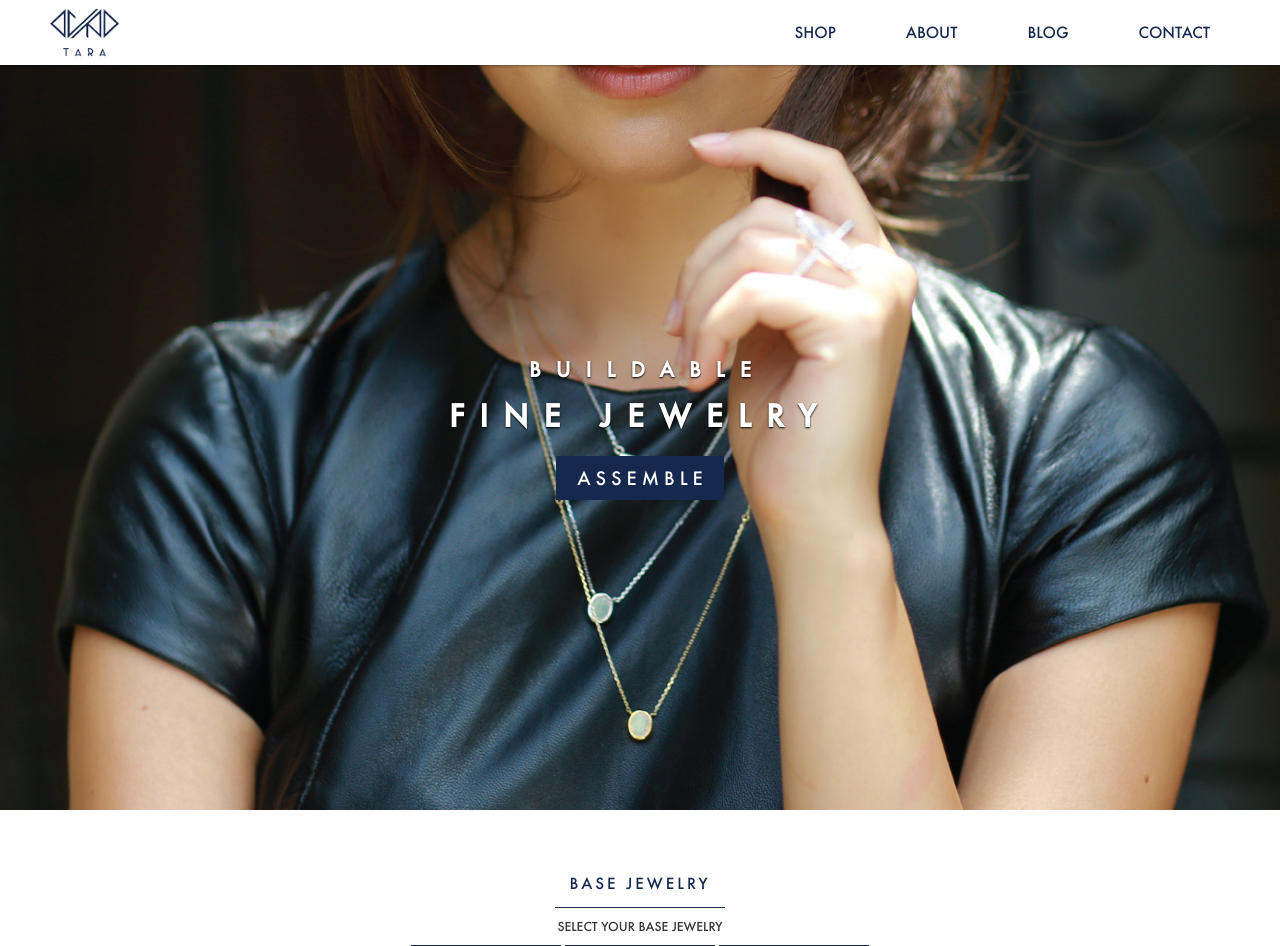
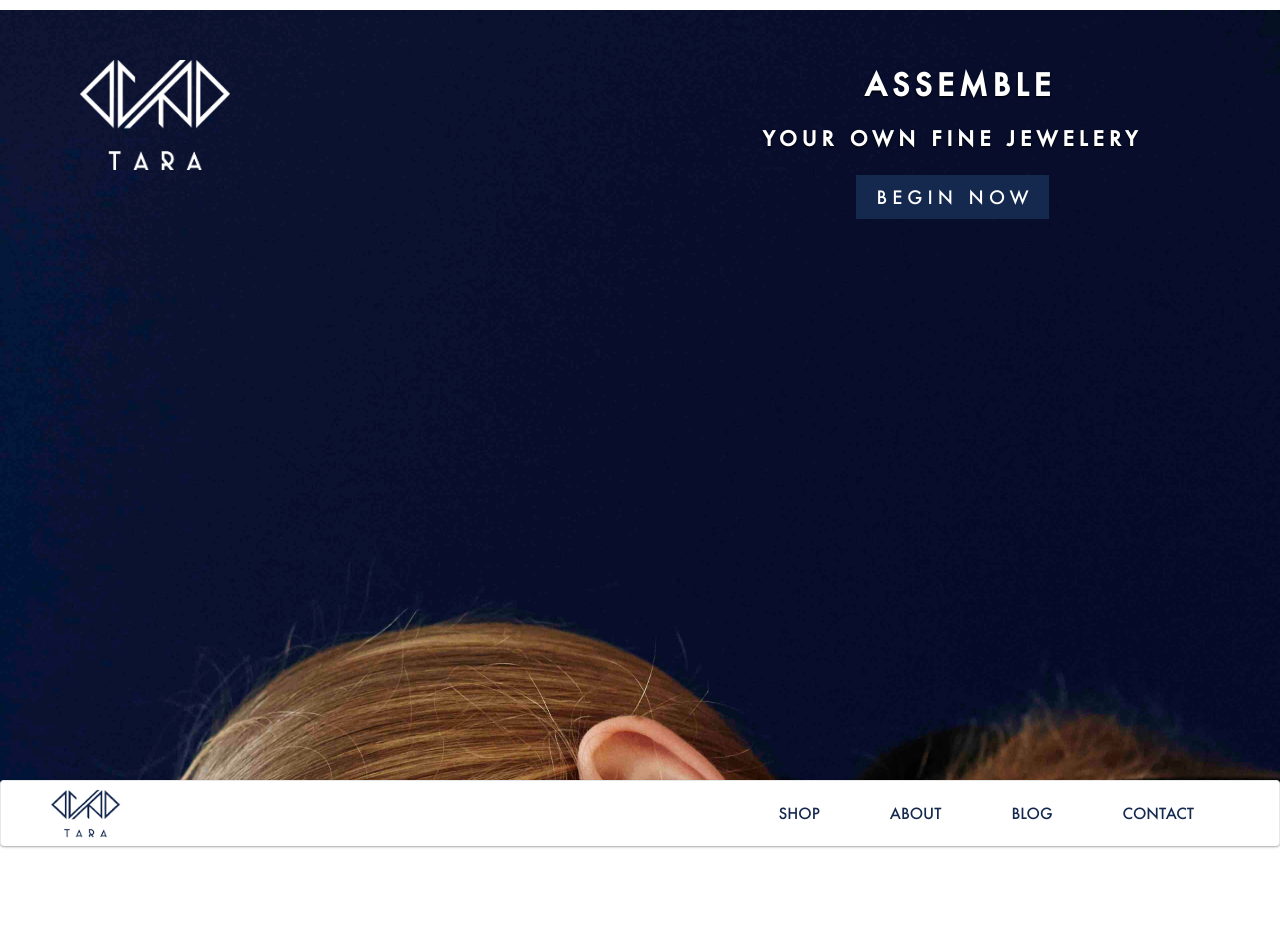
Before and after one commit to daveil/tara, a PHP site: page / in a window 1280 px wide. Shown: the top 946 px of the page. Run offline with PHP 8.4, Linux system fonts and the light colour scheme.

Commit message:
Layout adjustments

```diff
--- a/css/tara.css
+++ b/css/tara.css
@@ -72,13 +72,16 @@
 	display:block;
 	width:100% !important;
 }
-
+#jde-intro img{
+	width:150px;
+	margin-left:50px;
+}
 #jde-intro h2{
 	margin: 0;
     color: #fff;
     text-transform: uppercase;
     font-weight: bold;
-    letter-spacing: 15px;
+    letter-spacing: 5px;
     text-indent: 15px;
     line-height: 50px;
     font-size: 30px;
@@ -425,14 +428,14 @@
 
 .parallax {
     /* The background used */
-    background-image: url('../img/bgtara.jpg');
+    background-image: url('../img/hero-bg.jpg');
 
     /* Set a specific height */
     min-height:  100vh;
 
     /* Create the parallax scrolling effect */
     background-attachment: fixed;
-    background-position: bottom center;
+    background-position: top center;
     background-repeat: no-repeat;
     background-size: cover;
 }
--- a/index.php
+++ b/index.php
@@ -13,17 +13,21 @@
     <![endif]-->
   </head>
   <body>
-	<?php include('top-nav.php');?>
+
 	<div class="jde-ui-panel jde-ui-table jde-full-h parallax" id="jde-intro">
-    	<div class="container  jde-va-middle">
+    	<div class="container ">
     		<div class="row">
-    			<div class="col-md-6 col-md-offset-3 text-center">
-			    	<h2><span>Buildable</span><br>Fine Jewelry</h2>
-			    	<a href="#jde-select" class="btn btn-default btn-lg jde-btn jde-btn-main">Assemble</a>
+    			<div class="col-md-6">
+    				<img class="img-responsive" src="img/logo white.png" alt="TARA" />
+    			</div>
+    			<div class="col-md-6  text-center">
+			    	<h2>Assemble<br/><span>Your own fine jewelery</span></h2>
+			    	<a href="#jde-select" class="btn btn-default btn-lg jde-btn jde-btn-main">Begin now</a>
     			</div>
     		</div>
     	</div>
     </div>
+    <?php include('top-nav.php');?>
     <div class="jde-ui-panel jde-full-h" id="jde-select">
     	<div class="container">
 		    	<div class="jde-header">
--- a/top-nav.php
+++ b/top-nav.php
@@ -1,4 +1,4 @@
-<nav id="top-nav" class="navbar navbar-default navbar-fixed-top">
+<nav id="top-nav" class="navbar navbar-default">
   <div class="container-fluid">
 	<div class="navbar-header">
 	  <button type="button" class="navbar-toggle collapsed" data-toggle="collapse" data-target="#navbar" aria-expanded="false" aria-controls="navbar">
```
Also changed, not shown: img/base-bg.jpg (added), img/hero-bg.jpg (added), img/logo white.png (added).
